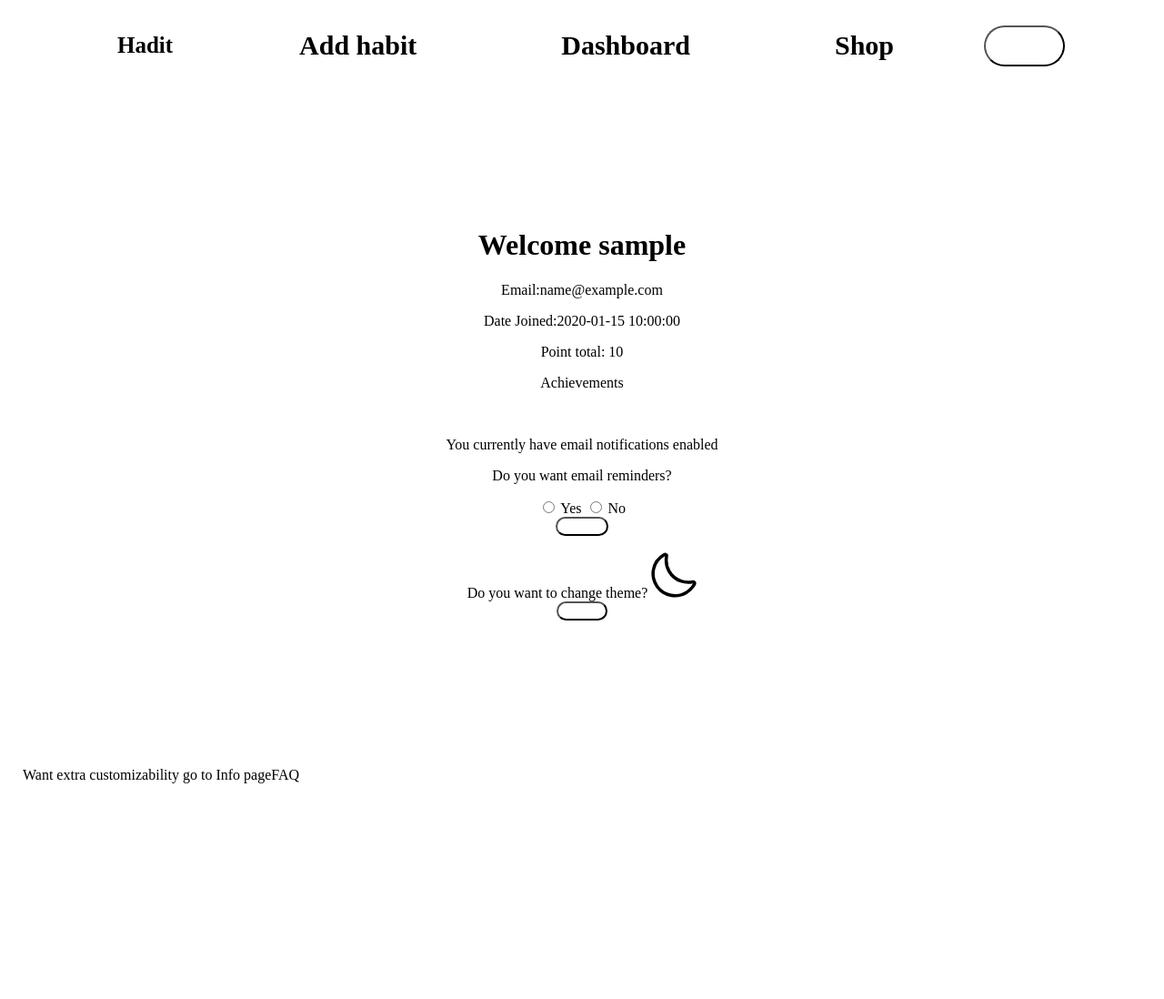
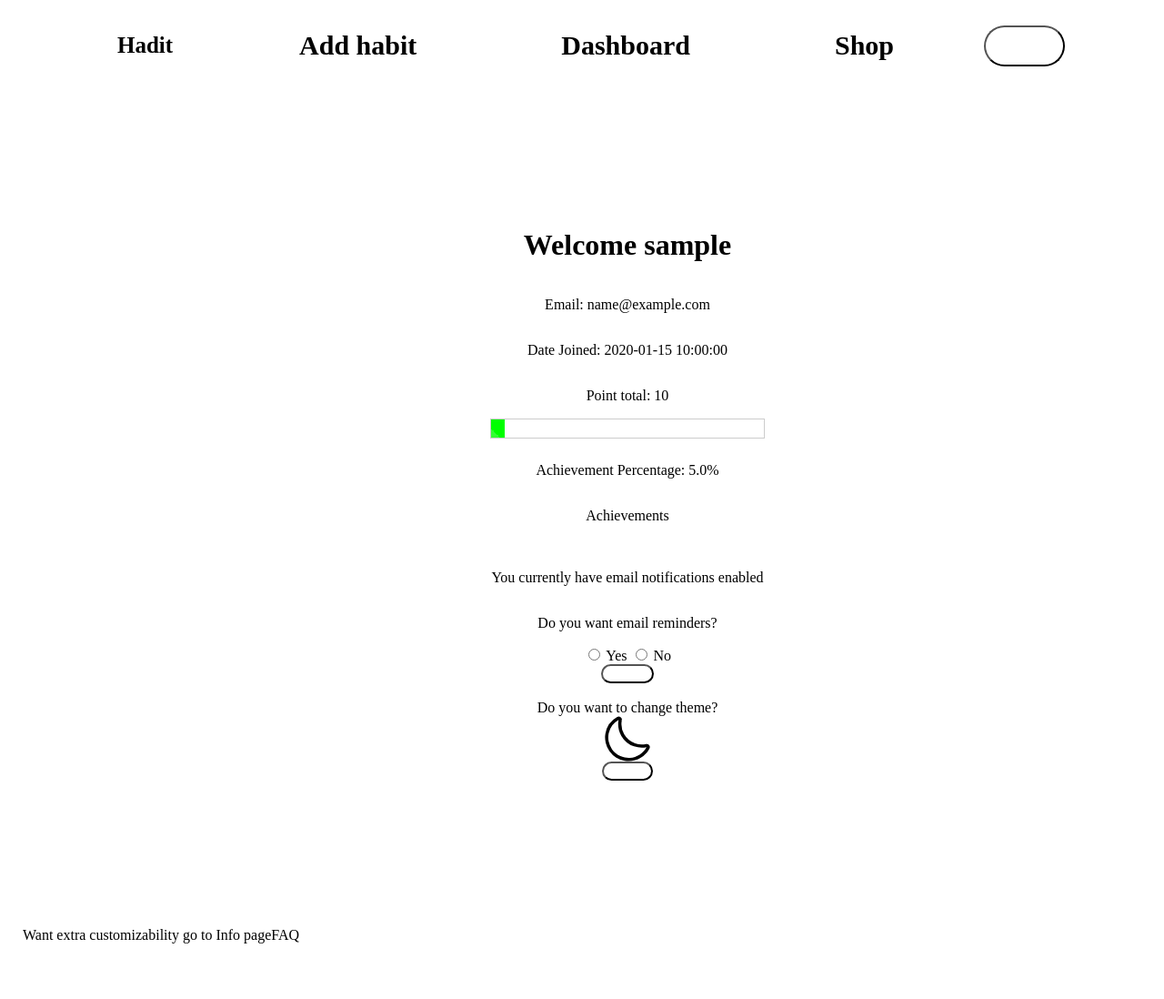
Before and after one commit to Jaxues/2023-Project, a Flask app: page /info in a window 1280 px wide. Shown: the whole page at 91% size. Before the commit the page ends 861 px from the top, so only its background shows below. Run offline with Flask 3, Linux system fonts and the light colour scheme; a user stored in the database is signed in; tables that the repository leaves empty hold one stand-in row (values such as "Sample post"); parts of the project's set-up code (start-up, migrations or seed data) failed here and were passed over; some libraries are stand-ins or nearby versions.

Commit message:
Incremeenting good habits and bad habit totals for achievements

```diff
--- a/app/models.py
+++ b/app/models.py
@@ -48,7 +48,6 @@ class users(db.Model, UserMixin):  # define 'users' table and include UserMixin
     custom_theme=db.Column(db.Boolean, default=False)
     def get_id(self):  # function that returns own id
         return self.id
-
     def set_password(self, password):  # function that generates password hash when called
         self.password_hash = generate_password_hash(password)
 
--- a/app/routes.py
+++ b/app/routes.py
@@ -1,7 +1,7 @@
 # Import neccesary models to get routes working
 from app import app, forms, db, login_manager, serializer
 from flask import render_template, url_for, redirect, flash
-from app.models import habits, users, streak, user_theme, achievements
+from app.models import habits, users, streak, user_theme, achievements, user_achievements
 from app.forms import (HabitForm, StreakForm, LoginForm,
                        RegisterForm, UpdateForm, YesNo, ShopForm,
                        ThemeForm)
@@ -127,10 +127,11 @@ def authentication(token):
                     return redirect(url_for('login'))
                 if check_password_hash(authenticate_user.password_hash,form.password.data):
                     authenticate_user.email_authentication=True
-
+                    user_authenticated_achievement=user_achievement(achievement_id=20, user_id=current_user.id)
+                    db.session.add(user_authenticated_achievement)
                     db.session.commit()
                     login_user(authenticate_user)
-                    flash('success','Email Verified')
+                    flash('success','Email Verified.')
                     return redirect(url_for('dashboard',id=1))
                 else:
                     flash('error', "Password doesn't match please try again")
@@ -280,7 +281,7 @@ def dashboard(id):
             ).order_by(streak.date.desc()).first()
             # See if the previous entry was day before
             if check_date:
-                streak_score = check_consecutive(check_date)
+                streak_score = check_consecutive(check_date=check_date,user=current_user)
                 new_entry = streak(user_id=current_user.id,
                                    habit_id=habit_id, date=current_date, is_consecutive=streak_score)
             # If dates aren't consecutive assign streak of 1 for first day of recording habit
@@ -295,10 +296,10 @@ def dashboard(id):
                 # Give users points based off if they have streak already
                 print(user_habit.habit_type)
                 add_points = habit_points(
-                    user_streak.is_consecutive, user_habit.habit_type)
+                    user_streak.is_consecutive, user_habit.habit_type,user=current_user)
             else:
                 # Assign points with no streak entries.
-                add_points = habit_points(0, user_habit.habit_type)
+                add_points = habit_points(0, user_habit.habit_type, user=current_user)
             current_user.user_points = current_user.user_points + add_points
             db.session.commit()
             db.session.add(new_entry)
@@ -373,6 +374,8 @@ def info():
     # See if user has logged in
     if current_user.is_authenticated:
         form = YesNo()
+        total_user_achievements=user_achievements.query.all()
+        achievement_percentage=int(len(total_user_achievements))/20*100
         if form.validate_on_submit():
             email_perference = form.options.data
             print(email_perference)
@@ -384,7 +387,7 @@ def info():
                 db.session.commit()
             flash('success','Email perferences successfully updated')
             return redirect(url_for('info'))
-        return render_template("info.html", form=form)
+        return render_template("info.html", form=form, achievement_percentage=achievement_percentage)
     else:
         flash("You haven't logged on you can't access this page")
         return redirect(url_for("login"))
@@ -462,9 +465,16 @@ def shop():
 @app.route('/achivements')
 @login_required
 def user_achievement():
-    current_achievements=achievements.query.all()
-    print(current_achievements)
-    return render_template('achivements.html', achievements=current_achievements)
+    total_achievements=[]
+    current_achievements=user_achievements.query.all()
+    if current_achievements:
+        for user_completed in current_achievements:
+            achievement=achievements.query.filter_by(id=user_completed.achievement_id).first()
+            total_achievements.append(achievement)
+    else:
+        flash("error","no achievements created")
+
+    return render_template('achivements.html', achievements=total_achievements)
 
 @app.route('/theme', methods=['get','post'])
 @login_required
--- a/app/static/css/style.css
+++ b/app/static/css/style.css
@@ -234,6 +234,12 @@ p {
     border-radius: 30px;
     margin-left: 20%;
     margin-right: 20%;
+
+    /* New styles */
+    width: 60%;
+    display: flex;
+    flex-direction: column;
+    align-items: center; /* Center horizontally */
 }
 
 .button {
@@ -442,3 +448,29 @@ img.theme-icon {
         vertical-align: middle;
         margin-right: 5px; /* Adjust the margin as needed */
     }
+
+.progress-bar-container {
+    width: 300px;
+    height: 20px;
+    border: 1px solid #ccc;
+    margin-bottom: 10px;
+
+    /* Center horizontally inside the .userinfo div */
+    align-self: center;
+}
+
+.progress-bar {
+    height: 100%;
+    background-color: var(--success_color);
+    background-image: linear-gradient(
+        45deg,
+        rgba(255, 255, 255, 0.2) 25%,
+        transparent 25%,
+        transparent 50%,
+        var(--success_color) 50%,
+        var(--success_color) 75%,
+        transparent 75%,
+        transparent
+    );
+    background-size: 20px 20px;
+}
--- a/app/templates/info.html
+++ b/app/templates/info.html
@@ -1,47 +1,51 @@
-{% extends 'base.html'%}
-{% block content%}
-<title> Info</title>
+{% extends 'base.html' %}
+{% block content %}
+<title>Info</title>
 <div class="userinfo">
-    <!--
-        General information about the users account
+    <!-- General information about the users account -->
+    <h1>Welcome {{ current_user.username }}</h1>
+    <p>Email: {{ current_user.email }}</p>
+    <p>Date Joined: {{ current_user.date_joined }}</p>
+    <p>Point total: {{ current_user.user_points }}</p>
 
-    -->
-    <h1> Welcome {{current_user.username}}</h1>
-    <p> Email:{{current_user.email}}</p>
-    <p> Date Joined:{{current_user.date_joined}}</p>
-    <p> Point total: {{current_user.user_points}}</p>
-    <p> <a href="{{url_for('user_achievement')}}"> Achievements</a></p>
+    <!-- Centered progress bar -->
+    <div class="progress-bar-container">
+        <div class="progress-bar" style="width: {{ achievement_percentage }}%"></div>
+    </div>
+    <p>Achievement Percentage: {{ achievement_percentage }}%</p>
+    <p><a href="{{ url_for('user_achievement') }}">Achievements</a></p>
+
+    <!-- Rest of the content -->
     <br>
 
-    <!-- Show all options related to users email perfences. Whether they have them enabled or not.
-        And have form to change them
-    -->
+    <!-- Show all options related to users email preferences. Whether they have them enabled or not. And have a form to change them -->
     <tr>
-    {% if current_user.email_notifactions %}
+        {% if current_user.email_notifactions %}
         <td>
             <p>You currently have email notifications enabled</p>
         </td>
-    {% else %}
+        {% else %}
         <td>
             <p>You don't have email notifications enabled</p>
         </td>
-    {% endif %}
+        {% endif %}
 
         <p>Do you want email reminders?</p>
         <form method="post">
-            {{ form.csrf_token}}
+            {{ form.csrf_token }}
             {% for option in form.options %}
             <td>{{ option }}</td>
             <td>{{ option.label }}</td>
             {% endfor %}
-            {{form.submit(class_='submit')}}
+            {{ form.submit(class_='submit') }}
         </form>
     </tr>
     <br>
-        <!-- Night theme swithcer linked to javascript-->
-    <label> Do you want to change theme?</label>
+
+    <!-- Night theme switcher linked to javascript -->
+    <label>Do you want to change theme?</label>
     <img src="/static/images/dark-mode-night-moon-svgrepo-com.svg" id="icon" class="theme-icon">
     <button onclick="window.location.href='{{ url_for('logout') }}'" class="submit">Logout</button>
 </div>
-<script src="{{url_for('static', filename='js/themeswitcher.js')}}"></script>
+<script src="{{ url_for('static', filename='js/themeswitcher.js') }}"></script>
 {% endblock %}
--- a/run.py
+++ b/run.py
@@ -4,13 +4,13 @@ from functools import partial
 from app.function import award_achievement, email_reminders
 from app.models import users
 # Setup scheduler
-scheduler=BackgroundScheduler()
-total_users=users.query.all()
-for user in total_users:
-    scheduler.add_job(partial(award_achievement,user), 'interval', hours=4)
-    if user.email_prefences:
-        scheduler.add_job(partial(email_reminders, user.email),'cron', hour=8)
-
-scheduler.start()
+with app.app_context():
+    scheduler=BackgroundScheduler()
+    total_users=users.query.all()
+    for user in total_users:
+        scheduler.add_job(partial(award_achievement,user), 'interval', hours=4)
+        if user.email_notifactions:
+            scheduler.add_job(partial(email_reminders, user.email),'cron', hour=8)
+    scheduler.start()
 if __name__ == '__main__':
     app.run(debug=True)
```
Also changed, not shown: app/function.py (+20 -6 lines), app/static/js/heatmap.js (+0 -61 lines).
